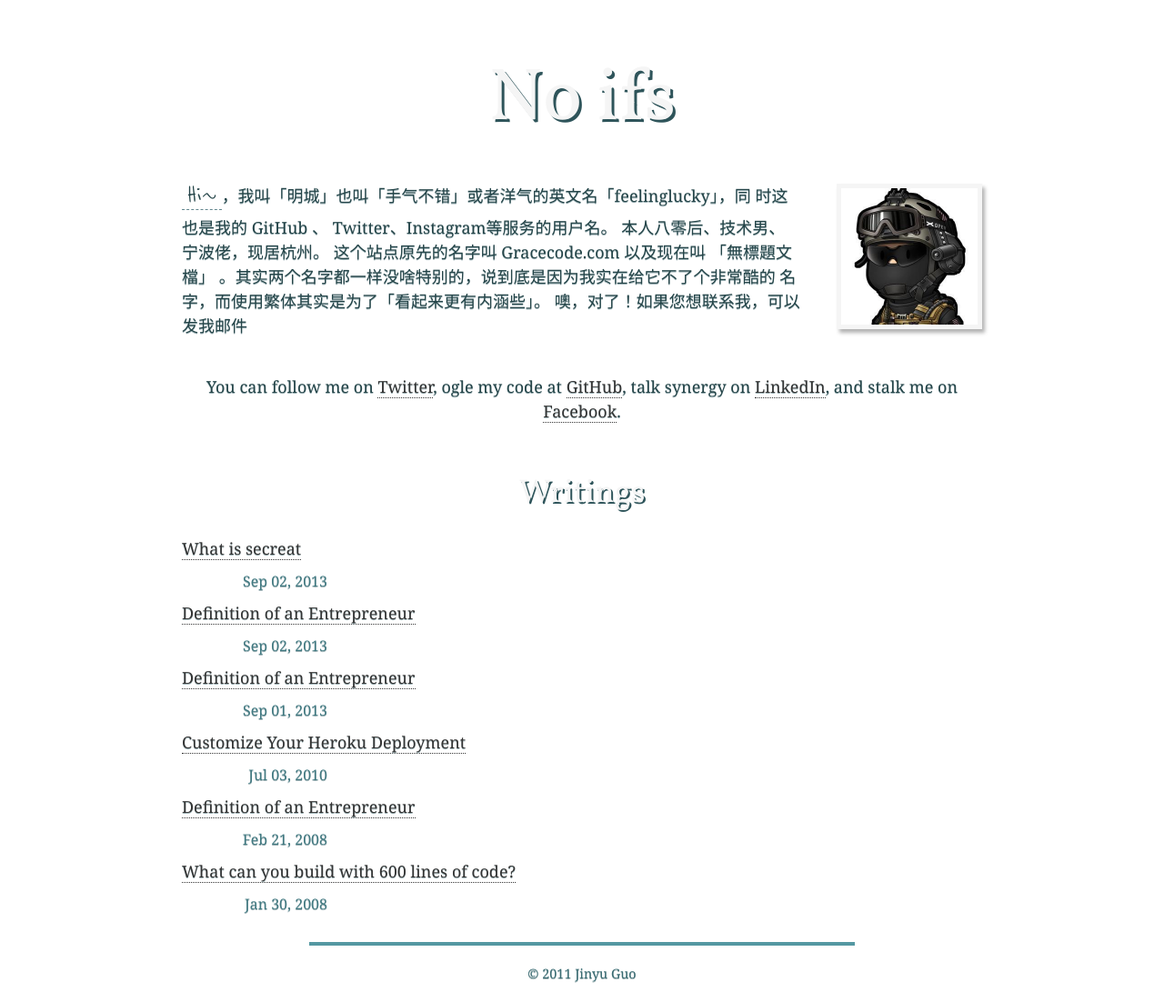
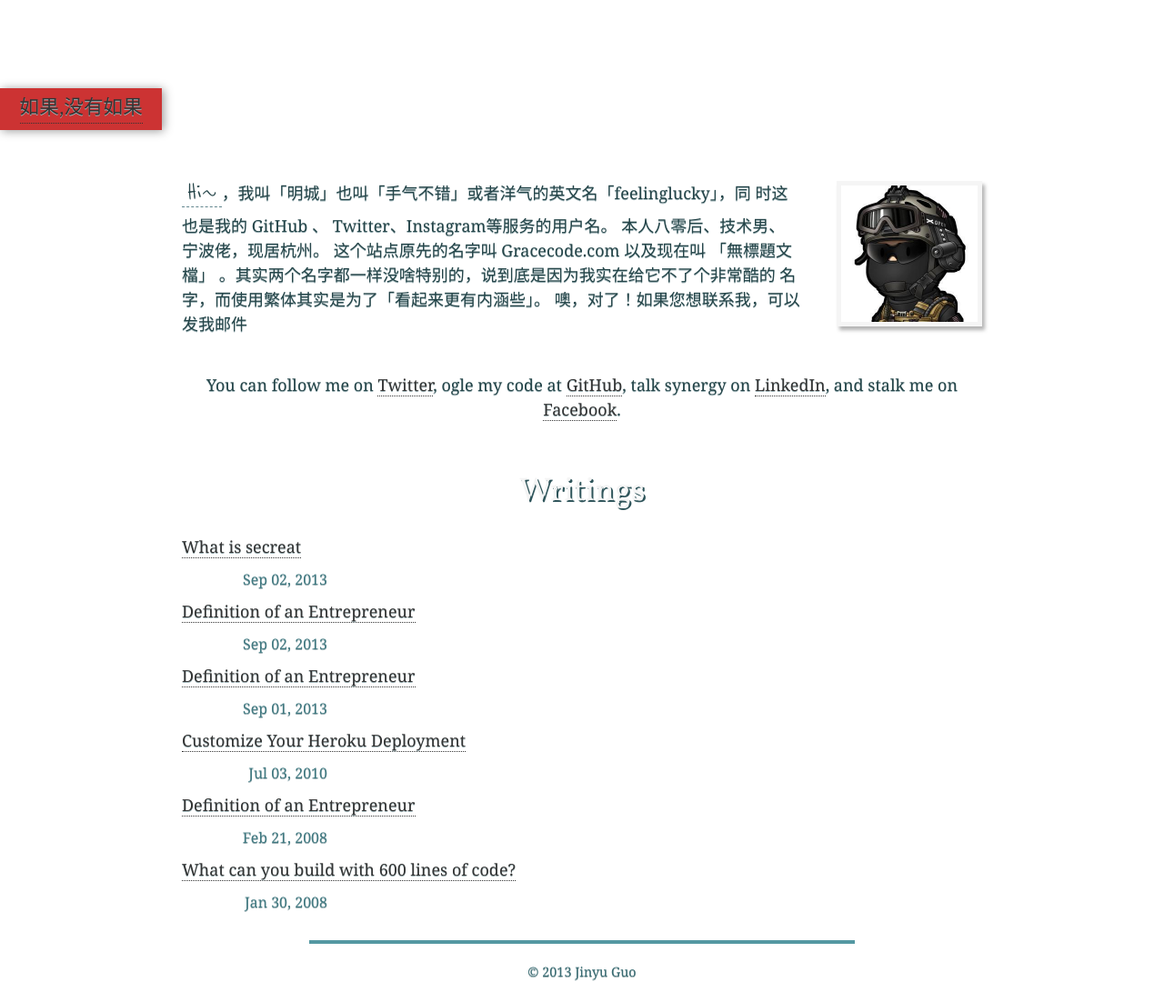
Before and after one commit to javaIsEGirl/javaisegirl.github.com, a Jekyll site: the page built from index.html, in a window 1280 px wide. Shown: the whole page at 91% size. Built offline with Jekyll 4.4.1, drawn with Linux system fonts in a browser that asks for light colours; some web fonts are replaced.

Commit message:
aother commit

```diff
--- a/_layouts/default.html
+++ b/_layouts/default.html
@@ -23,6 +23,11 @@
     </script>
   </head>
   <body id="{{ page.body_id }}">
+   	<br/>
+	<br/>
+    <header>
+       <h1 id="logo"><a href="http://www.noifs.tk">如果,没有如果</a></h1>
+    </header>
     {{ content }}
   </body>
 </html>
--- a/_layouts/post.html
+++ b/_layouts/post.html
@@ -2,7 +2,6 @@
 layout: default
 body_id: post
 ---
-
 <article>
   <div class="content">
     <header>
@@ -19,6 +18,7 @@ body_id: post
     </section>
   </div>
 </article>
+<hr width="50%" size="1px" color="red" align="center"/>
 <aside>
   <div class="content">
     <div id="disqus_thread"></div>
@@ -36,6 +36,6 @@ body_id: post
 </aside>
 <footer>
   <div class="content">
-    <p>Copyright 2011 Jinyu Guo</p>
+    <p>Copyright 2013 Jinyu Guo</p>
   </div>
 </footer>
--- a/css/screen.css
+++ b/css/screen.css
@@ -93,13 +93,48 @@ strong {
   border-color: #333;
 }
 
-#welcome h1 {
-  margin: 50px auto 20px;
-  text-align: center;
-  font-size: 450%;
-  text-shadow: 3px 3px 0 #2E545A;
-  color: #f5f5f5;
+
+#welcome header h1#logo {
+    display: block;
+    font-size: 1.2em;
+    height: 1.5em;
+    padding: 0.3em 1em;
+    background: none repeat scroll 0% 0% rgb(204, 51, 51);
+	background-color: rgb(204, 51, 51);
+	background-image: none;
+	background-repeat: repeat;
+	background-attachment: scroll;
+	background-position: 0% 0%;
+	background-clip: border-box;
+	background-origin: padding-box;
+	background-size: auto auto;
+    box-shadow: 2px 1px 10px rgb(153, 153, 153);
+    float: left;
+    margin: 2em 0px;
+    vertical-align: middle;
 }
+
+#post header h1#logo {
+	border:
+    display: block;
+    font-size: 1.2em;
+    height: 1.5em;
+    padding: 0.3em 1em;
+    background: none repeat scroll 0% 0% rgb(204, 51, 51);
+	background-color: rgb(204, 51, 51);
+	background-image: none;
+	background-repeat: repeat;
+	background-attachment: scroll;
+	background-position: 0% 0%;
+	background-clip: border-box;
+	background-origin: padding-box;
+	background-size: auto auto;
+    box-shadow: 2px 1px 10px rgb(153, 153, 153);
+    float: left;
+    margin: 2em 0px;
+    vertical-align: middle;
+}
+
 
 #welcome h2 {
   margin: 50px auto 20px;
@@ -192,7 +227,7 @@ strong {
 /* ======== */
 
 #post {
-  background-color: #E3B561;
+  background-color: #ffffff;
 }
 
 #post .content {
@@ -204,6 +239,7 @@ strong {
 }
 
 #post article {
+  font-size:16px;
   background-color: #ffffff;
 }
 
@@ -216,7 +252,7 @@ strong {
 
 #post header {
 	text-align: center;
-	padding: 20px 50px 10px;
+	padding: 0px 50px 0px 0px;
 }
 
 #post header p {
@@ -264,15 +300,16 @@ strong {
 }
 
 #post aside {
-  border-top: 1px solid #281F0D;
-  background-color: #281F0D;
+  border-top: 0px solid #281F0D;
+  background-color: #FFFFFF;
   color: #CBC7BB;
+  padding: 80px 0px 0px;
 }
 
 #post aside .content {
-  background-color: #3B3127;
+  background-color: #000000;
   padding: 50px;
-  width: 850px;
+  width: 700px;
 }
 
 #post aside a {
@@ -305,12 +342,12 @@ strong {
 }
 
 #post footer {
-  border-top: 1px solid #AF8C4B;
-  background-color: #E3B561;
+  border-top: 0px solid #AF8C4B;
+  background-color: #ffffff;
   color: #65360D;
 }
 
 #post footer .content {
-  background-color: #F2E2B9;
+  background-color: #ffffff;
   text-align: center;
 }
--- a/index.html
+++ b/index.html
@@ -4,9 +4,11 @@ layout: default
 title: No ifs
 ---
 <link href='http://fonts.googleapis.com/css?family=Reenie+Beanie' rel='stylesheet' type='text/css'>
-<header>
-  <h1>No ifs</h1>
-</header>
+</br>
+	</br>
+	</br>
+	</br>
+	</br>
 <section id="about">
   <p>
    <em>Hi~</em>，我叫「明城」也叫「手气不错」或者洋气的英文名「feelinglucky」，同 时这也是我的 GitHub 、 Twitter、Instagram等服务的用户名。 本人八零后、技术男、宁波佬，现居杭州。
@@ -35,5 +37,5 @@ title: No ifs
   </ul>
 </section>
 <footer>
-  <p>© 2011 Jinyu Guo</p>
+  <p>© 2013 Jinyu Guo</p>
 </footer>
```
Also changed, not shown: _posts/2013-09-02-what-is-jekyll.markdown (+14 -14 lines), 5 other files.
